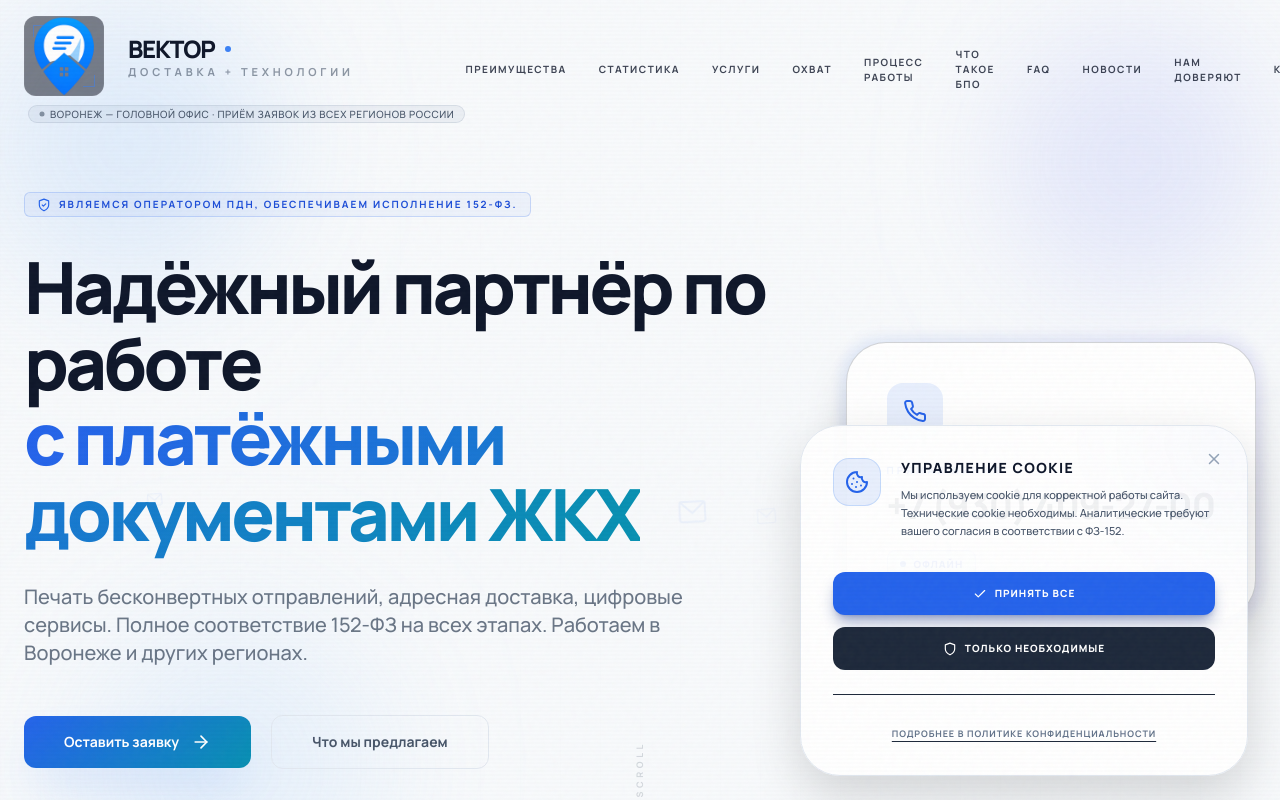
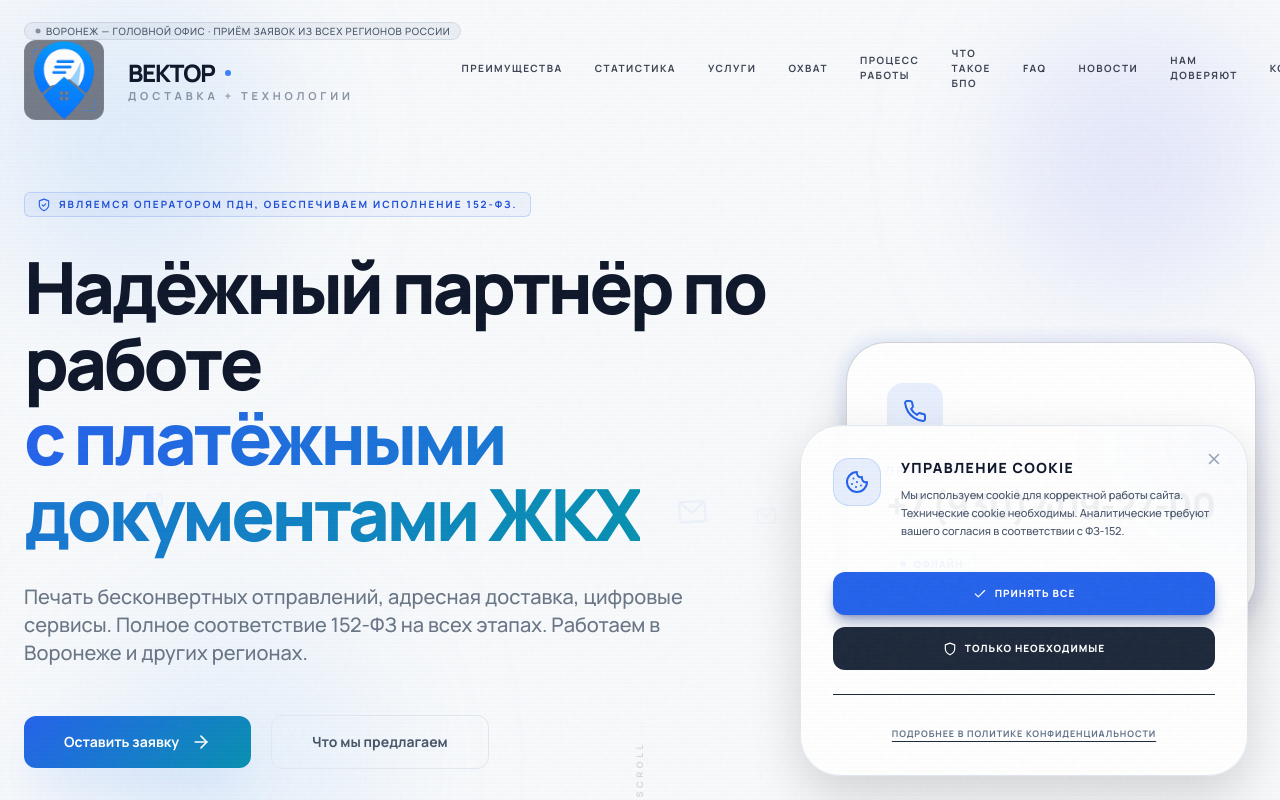
Before and after one commit to AlB4k/vector-landing, a React (Create React App) app: page / in a window 1280 px wide. Shown: the top 800 px of the page. Built offline with nearby package versions, Linux system fonts and the light colour scheme.

Commit message:
fix: header height stable with region badge above logo

```diff
--- a/src/Landing.js
+++ b/src/Landing.js
@@ -203,17 +203,17 @@ export default function Landing({ content, theme, setTheme }) {
       {/* Navbar */}
       <nav className={`fixed top-0 left-0 right-0 z-50 transition-all duration-300 px-6 py-4 ${isScrolled ? 'backdrop-blur-md border-b border-[var(--border)]' : 'bg-transparent'}`} style={{ backgroundColor: isScrolled ? 'var(--nav-bg)' : 'transparent' }}>
         <div className="max-w-7xl mx-auto flex items-center justify-between">
-          <div style={{cursor:'pointer'}} onClick={() => window.scrollTo({ top: 0, behavior: 'smooth' })} className="flex flex-col items-start">
-            <Logo light={isLight} customScale={content.logoScaleHeader} tagline={content.companyTagline} text={content.logoText} />
-            {content.regionBadge?.enabled && (
-              <div style={{marginTop: '3px', paddingLeft: '4px'}}>
+          <div style={{display:'flex', flexDirection:'column', cursor:'pointer'}} onClick={() => window.scrollTo({ top: 0, behavior: 'smooth' })} className="items-start">
+            <div style={{height: '20px', marginBottom: '4px'}}>
+              {content.regionBadge?.enabled && (
                 <RegionBadge
                   text={content.regionBadge.text}
                   style={content.regionBadge.style}
                   isLight={isLight}
                 />
-              </div>
-            )}
+              )}
+            </div>
+            <Logo light={isLight} customScale={content.logoScaleHeader} tagline={content.companyTagline} text={content.logoText} />
           </div>
           <div className="hidden md:flex items-center gap-8 text-[10px] font-bold uppercase tracking-[0.15em] opacity-80">
             {content.sections.filter(s => s.enabled && s.id !== 'hero').map((s) => (
@@ -237,16 +237,16 @@ export default function Landing({ content, theme, setTheme }) {
         <div className="p-8 flex flex-col h-full">
           <div className="flex justify-between items-center mb-16">
             <div onClick={() => { setMobileMenuOpen(false); window.scrollTo({ top: 0, behavior: 'smooth' }); }} className="cursor-pointer flex flex-col items-start">
-              <Logo light={false} variant="small" customScale={content.logoScaleFooter} tagline={interpolate(content.companyTagline, content)} text={interpolate(content.logoText, content)} />
-              {content.regionBadge?.enabled && (
-                <div style={{marginTop: '4px', paddingLeft: '2px'}}>
+              <div style={{height: '20px', marginBottom: '4px'}}>
+                {content.regionBadge?.enabled && (
                   <RegionBadge
                     text={content.regionBadge.text}
                     style={content.regionBadge.style}
                     isLight={false}
                   />
-                </div>
-              )}
+                )}
+              </div>
+              <Logo light={false} variant="small" customScale={content.logoScaleFooter} tagline={interpolate(content.companyTagline, content)} text={interpolate(content.logoText, content)} />
             </div>
             <button onClick={() => setMobileMenuOpen(false)} className="w-12 h-12 rounded-xl bg-white/5 flex items-center justify-center text-white border border-white/10 active:scale-90 transition-all" aria-label={interpolate(content.ui?.closeMenu, content) || "Закрыть мобильное меню"}>
               <X size={24} aria-hidden="true" />
```
